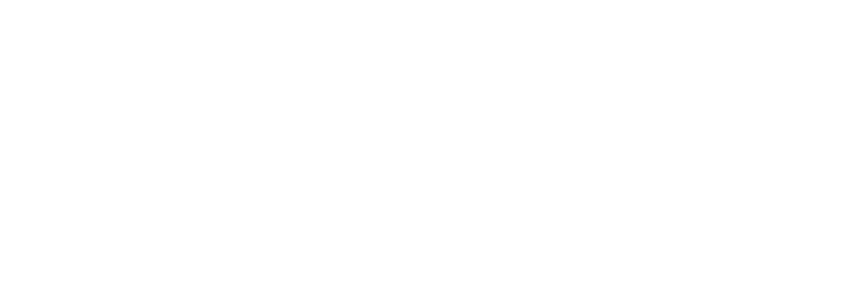
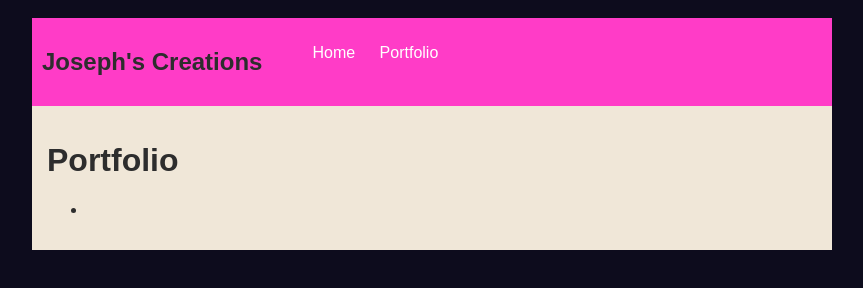
Before and after one commit to JasephNavero/JasephNavero, a plain HTML site: page portfolio.html in a window 1280 px wide. Shown: the whole page, without its empty margins (208-1071 px from the left). Drawn offline with Linux system fonts and the light colour scheme.

Commit message:
portfolo

```diff
--- a/portfolio.html
+++ b/portfolio.html
@@ -0,0 +1,36 @@
+<!DOCTYPE HTML>
+<html>
+    <head>
+        <title> Portfolio </title>
+        <link rel="stylesheet" href="style.css"style.css">
+    </head>
+
+    <body>
+      <div id="all-contents">
+        <nav>
+            <h1> Joseph's Creations </h1>
+            <ul id="nav-ul">
+               <li class="nav-li">
+               <a class="nav-a" href="index.html">Home</a>
+             </li>
+             <li class="nav-li">
+               <a class="nav-a" href="portfolio.html">Portfolio</a>
+             </li>
+         </ul>
+     </nav>
+     <main>
+            <div class="content">
+                <h1> Portfolio </h1>
+                <ul id="portfolio">
+                    <li>
+
+
+
+                    </li>
+
+                    </ul>
+            </div>
+     </main>
+      </div>
+    </body>
+</html>
--- a/style.css
+++ b/style.css
@@ -1,5 +1,5 @@
 body {
-  background: rgb(125, 198, 205);
+  background: #0d0c1d;
   color: rgb(45, 45, 45);
   padding: 10px;
   font-family: arial;
@@ -11,15 +11,15 @@
 
 /* navigation menu */
 nav {
-  background: rgb(239, 80, 41);
+  background: #ff3cc7;
  margin: 0 auto;
   display: flex;
   padding: 10px;
 }
-h1 {
+h3 {
   display: flex;
   align-items: center;
-  color: white;
+  color: #ff3cc7;
   flex: 1;
   margin: 0;
 }
@@ -37,7 +37,7 @@
 
 /* main container area beneath menu */
 main {
-  background: rgb(245, 238, 219);
+  background: #f0e7d8;
   display: flex;
 }
 .sidebar {
```
Also changed, not shown: index.html (+5 -3 lines).
